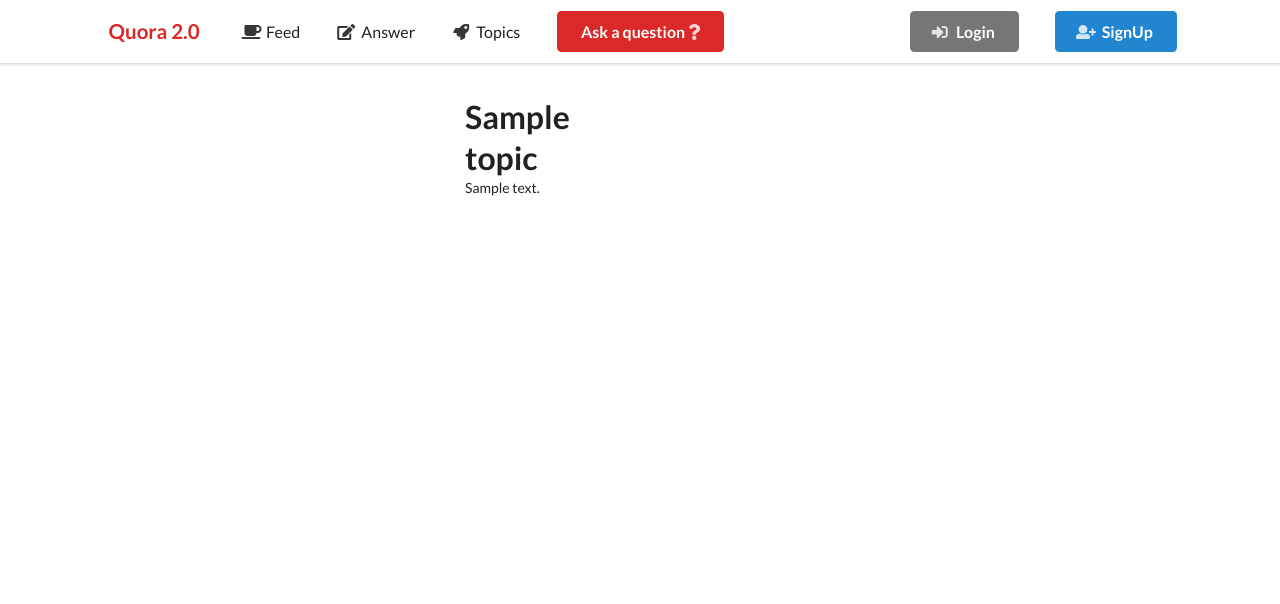
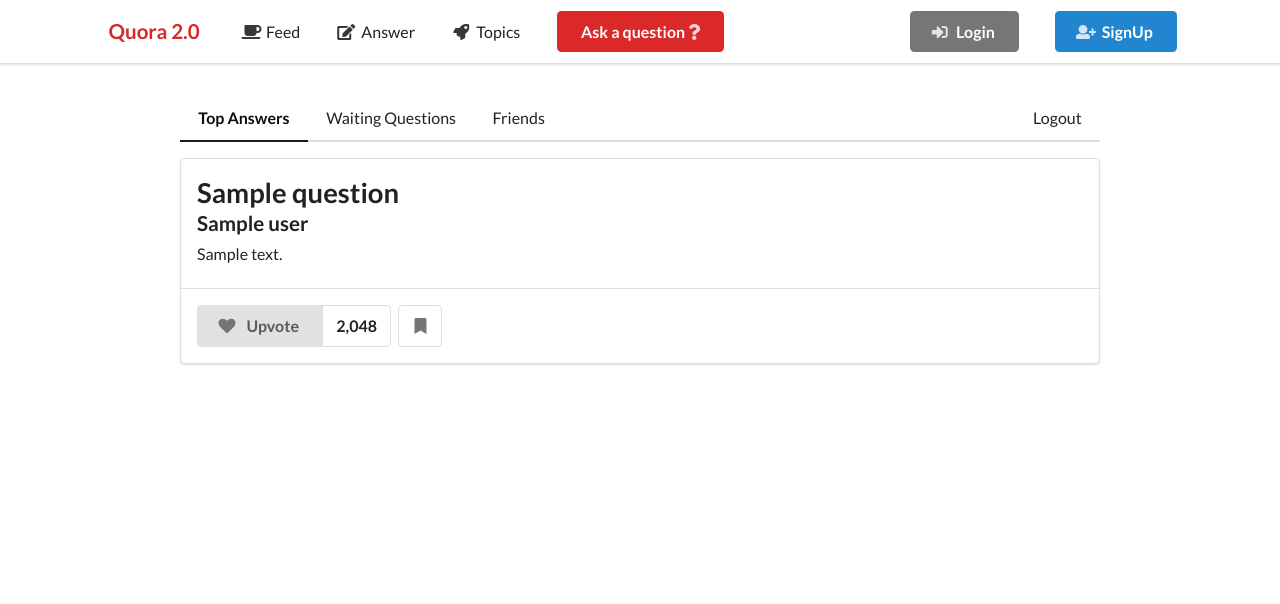
Before and after one commit to NightingaleV/quora_clone_project, a Django app: template quora_clone/templates/topics/topics_detail.html in a window 1280 px wide. Shown: the top 604 px of the page. Run offline with Django 3.2, Linux system fonts and the light colour scheme; the template is opened without the code that fills it: most values are stand-ins (such as "Sample title", 1, 10 or a date in 2020); some libraries are stand-ins or nearby versions.

Commit message:
topic detail, basics

```diff
--- /dev/null
+++ b/quora_clone/templates/posts/_posts_menu.html
@@ -0,0 +1,16 @@
+<div class="ui secondary pointing menu">
+    <a class="active item">
+        Top Answers
+    </a>
+    <a class="item">
+        Waiting Questions
+    </a>
+    <a class="item">
+        Friends
+    </a>
+    <div class="right menu">
+        <a class="ui item">
+            Logout
+        </a>
+    </div>
+</div>
--- a/quora_clone/templates/topics/topics_detail.html
+++ b/quora_clone/templates/topics/topics_detail.html
@@ -1,19 +1,81 @@
 {% extends 'base.html' %}
-{% block pre-content %}
+
+{% block title %}
+    Topic - {{ topic.name }}
+{% endblock %}
+
+{% block content %}
     <div class="row">
-        <div class="col-2 offset-4">
-            <h1>{{ topic.name }}</h1>
-        </div>
-        <div class="col-2">
-            {% if user.is_authenticated %}
-                <a href="{% url 'topics:posts:create-question' topic_slug=topic.slug %}" class="ui button red">Ask a
-                    question</a>
-            {% endif %}
-        </div>
-    </div>
-    <div class="row">
-        <div class="col-4 offset-4">
-            <p>{{ topic.description_html|safe }}</p>
+        <div class="col-10 offset-1">
+            {% include 'posts/_posts_menu.html' %}
+            <div class="ui " data-tab="Profile">
+                <div class="ui items">
+                    {% for question in questions_list %}
+                        <div class="ui segments">
+                            <div class="ui segment">
+                                <div class="row">
+                                    <div class="col-12">
+                                        <h2 class="header">{{ question }}</h2>
+                                    </div>
+                                </div>
+                                <div class="row">
+                                    <div class="col-12">
+                                        <div class="item">
+                                            <div class="row">
+                                                <div class="col-12">
+                                                    <h3 class="header">{{ question.user }}</h3>
+                                                </div>
+                                                <div class="col-12 ui accordion answer-accordion">
+                                                    <div class="title">
+                                                        {{ question.answers.first.content|truncatechars:355 }}
+                                                    </div>
+                                                    <div class="content">
+                                                        {{ question.answers.first }}
+                                                    </div>
+
+                                                </div>
+                                            </div>
+                                        </div>
+                                    </div>
+                                </div>
+                            </div>
+                            <div class="ui segment">
+                                <div class="buttons">
+                                    <div class="ui labeled button" tabindex="0">
+                                        <div class="ui button">
+                                            <i class="heart icon"></i> Upvote
+                                        </div>
+                                        <a class="ui basic label">
+                                            2,048
+                                        </a>
+                                    </div>
+                                    <button data-answer-id="0"
+                                            class="ui icon basic button button-bookmark" type="button"><i
+                                            class="ui icon bookmark"></i></button>
+                                </div>
+                            </div>
+                        </div>
+
+                        {#                        <div class="item">#}
+                        {#                            <div class="content">#}
+                        {#                                <a class="header">{{ question.content }}</a>#}
+                        {#                                <div class="meta">#}
+                        {#                                    <span>{{ question.user }}</span>#}
+                        {#                                </div>#}
+                        {#                                <div class="description">#}
+                        {#                                    <p></p>#}
+                        {#                                </div>#}
+                        {#                                <div class="extra">#}
+                        {#                                    Additional Details#}
+                        {#                                </div>#}
+                        {#                            </div>#}
+                        {#                        </div>#}
+
+                    {% endfor %}
+
+                </div>
+
+            </div>
         </div>
     </div>
 {% endblock %}
--- a/quora_clone/templates/topics/topics_list.html
+++ b/quora_clone/templates/topics/topics_list.html
@@ -14,7 +14,7 @@
                         <img src="{% static 'images/image.png' %}">
                     </div>
                     <div class="content">
-                        <a href=""
+                        <a href="{% url 'topics:detail'  topic_slug=topic.slug %}"
                            class="header"><h2
                         >{{ topic.name }}</h2></a>
                         <div class="meta">
```
Also changed, not shown: quora_clone/apps/topics/views.py (+12 -1 lines).
